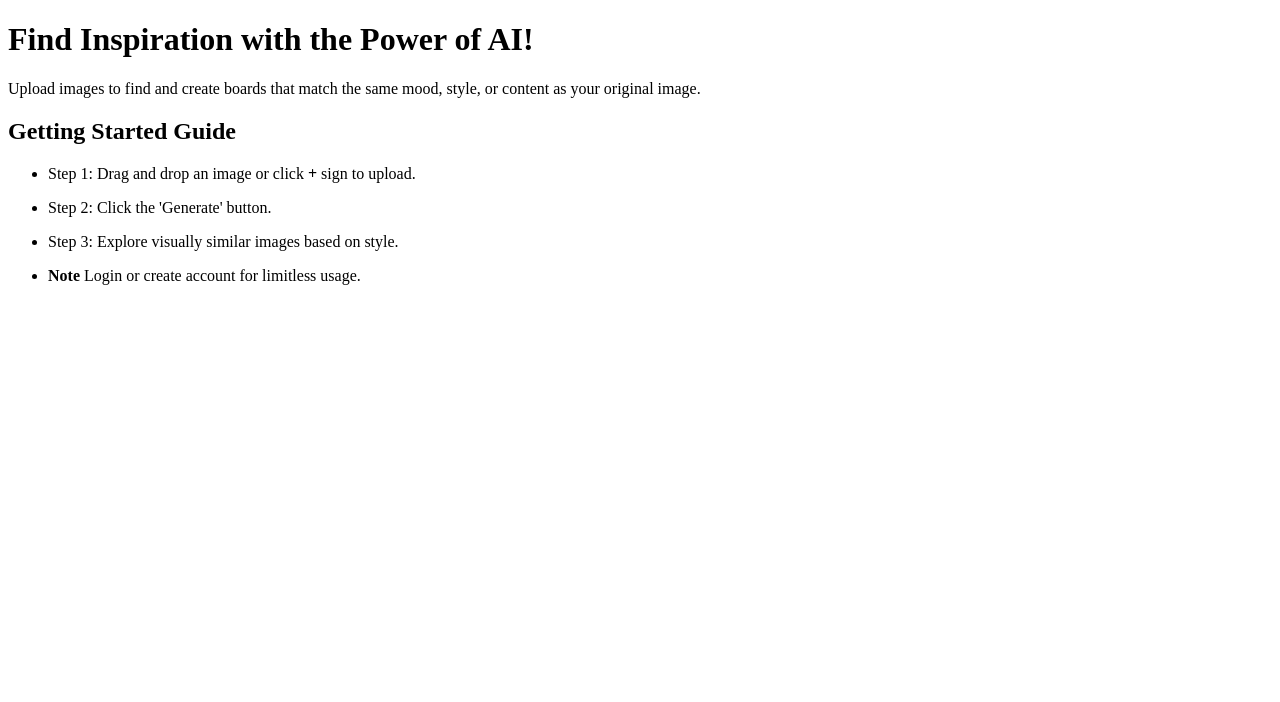
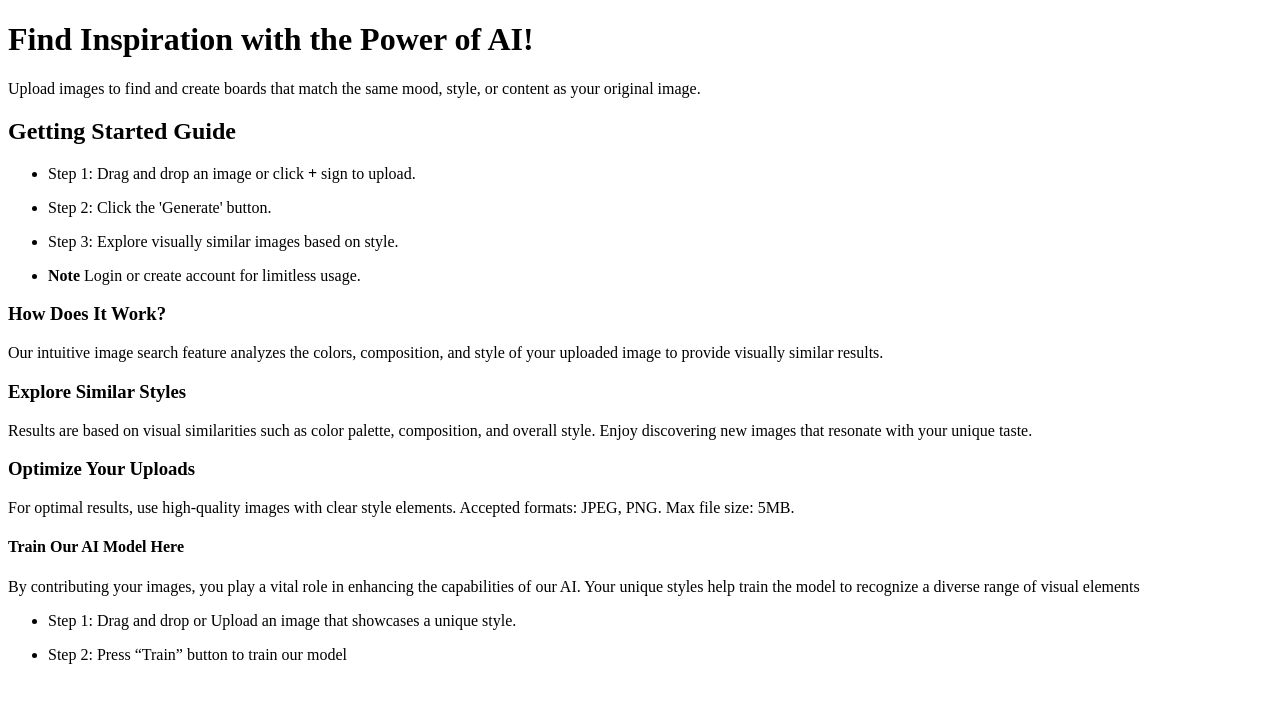
Before and after one commit to rkosova/inspai_frontend, a React (Vite) app: page / in a window 1280 px wide. Shown: the top 702 px of the page. Built offline with nearby package versions, Linux system fonts and the light colour scheme.

Commit message:
Update content

```diff
--- a/src/App.jsx
+++ b/src/App.jsx
@@ -1,15 +1,19 @@
 import { useState } from 'react'
 import Heading from "./components/Header"
 import GettingStartedGuide from './components/Guide';
+import Information from './components/Info';
+import TrainSection from './components/Train';
 
 
 const App = () => {
 
+  //This is for the first parts of the website Header.jsx
   const sectionOne = {
     heading: "Find Inspiration with the Power of AI!",
     text: "Upload images to find and create boards that match the same mood, style, or content as your original image."
   }
 
+  //This is for the user guide Guide.jsx
   const guideData = {
     title: "Getting Started Guide",
     instructions: [
@@ -36,12 +40,49 @@ const App = () => {
     ]
   };
 
+// This is for the information about our model Info.jsx
+  const contentData = {
+    howItWorks: {
+      heading: 'How Does It Work?',
+      text: 'Our intuitive image search feature analyzes the colors, composition, and style of your uploaded image to provide visually similar results.'
+    },
+    similarStyles: {
+      heading: 'Explore Similar Styles',
+      text: 'Results are based on visual similarities such as color palette, composition, and overall style. Enjoy discovering new images that resonate with your unique taste.'
+    },
+    optimizeStyle: {
+      heading: "Optimize Your Uploads",
+      text: "For optimal results, use high-quality images with clear style elements. Accepted formats: JPEG, PNG. Max file size: 5MB."
+    }
+
+  };
+// These are for the training part Train.jsx
+const trainStepsData = {
+  heading: 'Train Our AI Model Here',
+  text: 'By contributing your images, you play a vital role in enhancing the capabilities of our AI. Your unique styles help train the model to recognize a diverse range of visual elements',
+  steps: [
+    { id: 1, step: 'Step 1: Drag and drop or Upload an image that showcases a unique style.' },
+    { id: 2, step: 'Step 2: Press “Train” button to train our model' },
+  ],
+};
+
 
 
   return (
     <div>
       <Heading heading={sectionOne.heading} text={sectionOne.text}/>
+
       <GettingStartedGuide guideData={guideData}/>
+
+      {Object.keys(contentData).map((key) => (
+        <Information key={key} {...contentData[key]} />
+      ))}
+
+      <TrainSection
+      heading={trainStepsData.heading}
+       text={trainStepsData.text}
+      trainStepsData={trainStepsData}
+      />
     </div>
   )
 }
--- a/src/components/Info.jsx
+++ b/src/components/Info.jsx
@@ -0,0 +1,10 @@
+const Information = ({heading, text}) => {
+    return (
+        <div>
+            <h3>{heading}</h3>
+            <p>{text}</p>
+        </div>
+    )
+}
+
+export default Information
--- /dev/null
+++ b/src/components/Train.jsx
@@ -0,0 +1,18 @@
+
+const TrainSection = ({ heading, text, trainStepsData }) => {
+    return (
+      <div>
+        <h4>{heading}</h4>
+        <p>{text}</p>
+        <ul>
+          {trainStepsData.steps.map(trainstep => (
+            <li key={trainstep.id}>
+              <p>{trainstep.step}</p>
+            </li>
+          ))}
+        </ul>
+      </div>
+    );
+  };
+
+  export default TrainSection;
```
